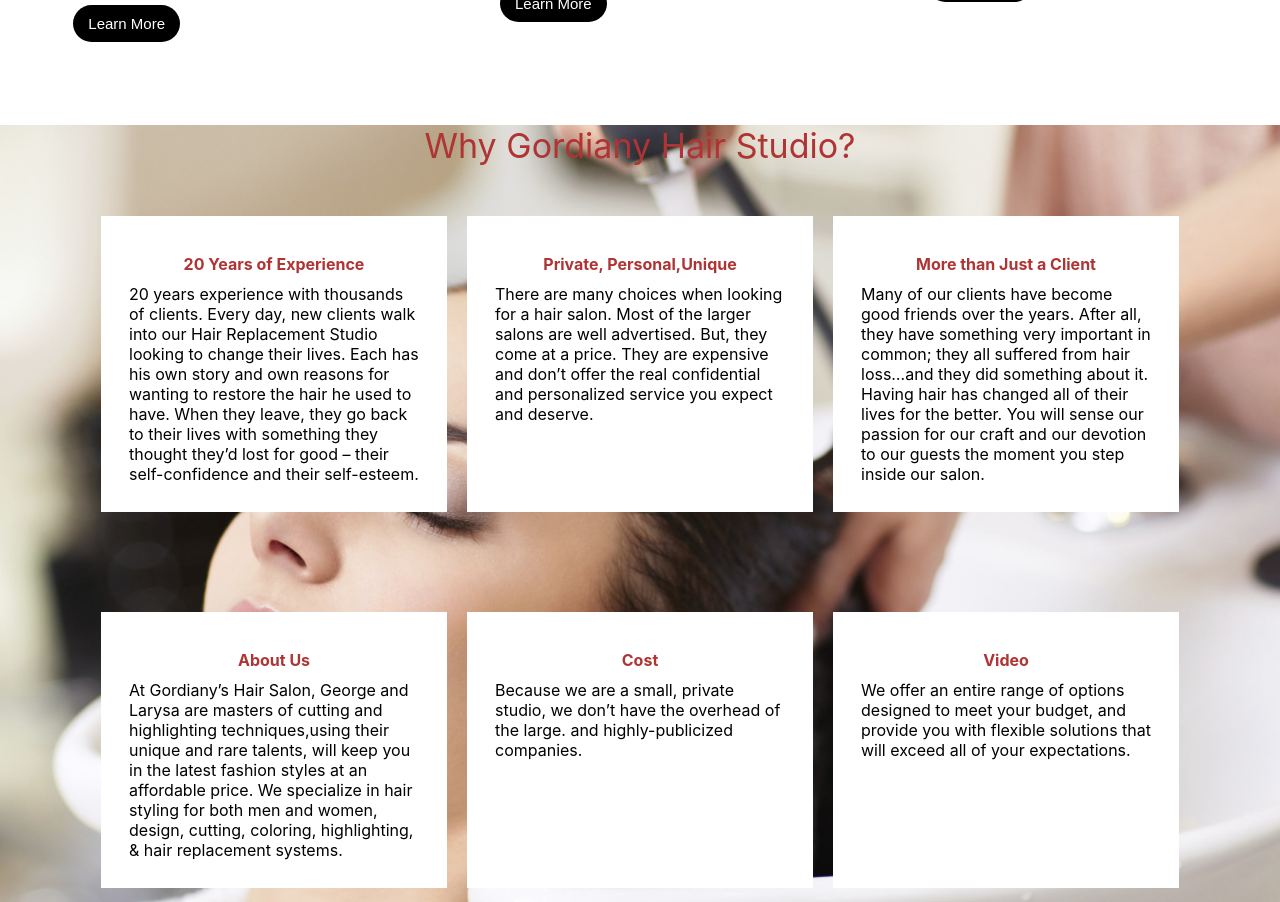
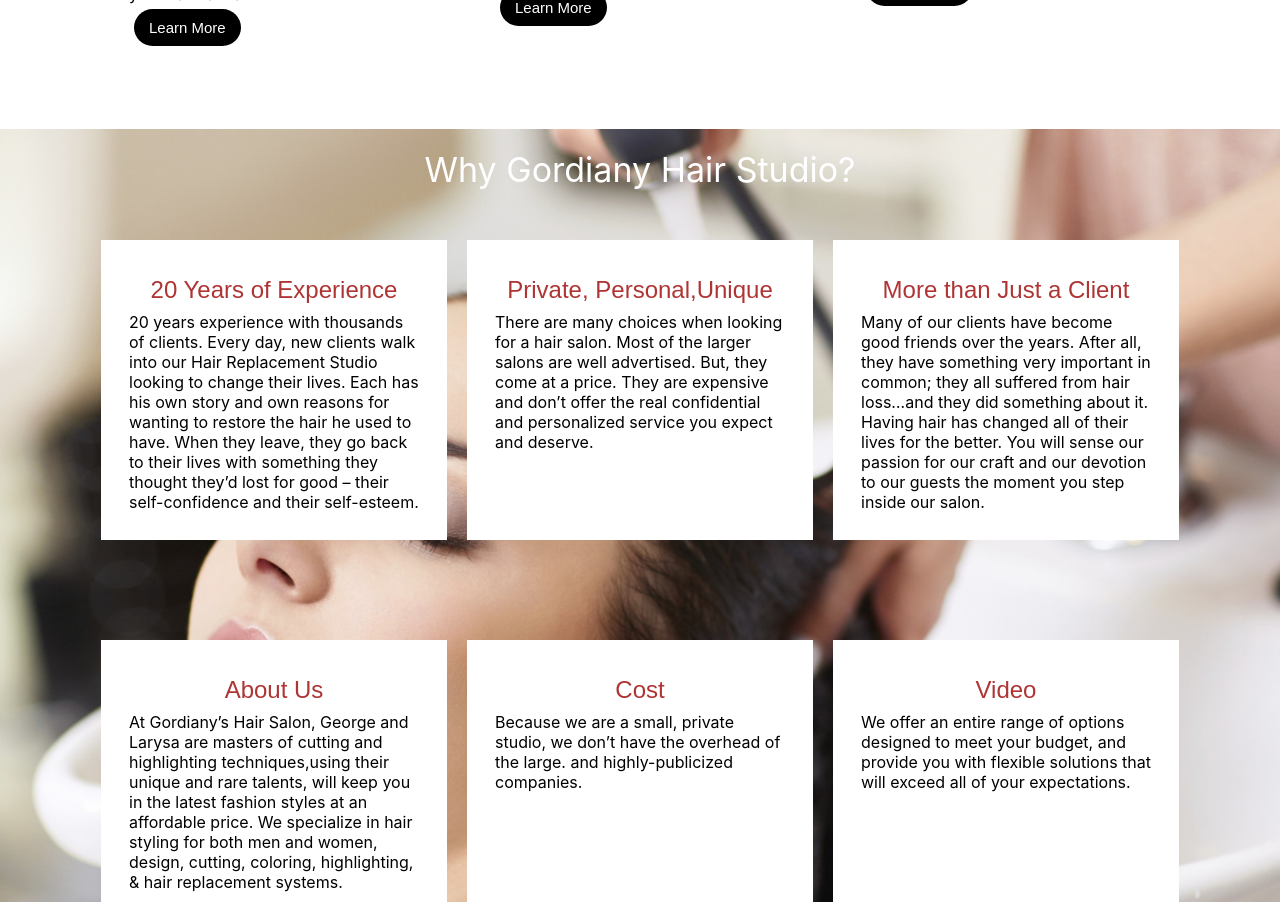
Before and after one commit to Graeme-Parker-Smith/hair-final, a React (Create React App) app: page / in a window 1280 px wide. Shown: the part 1560-2462 px from the top of the page. Built offline with nearby package versions, Linux system fonts and the light colour scheme.

Commit message:
update styles

```diff
--- a/src/components/Card/Card.css
+++ b/src/components/Card/Card.css
@@ -13,7 +13,11 @@
 .card > h4 {
     color: #af3434;
     text-align: center;
-    margin: 10px;
+	margin: 10px;
+	/* font-size: 16px; */
+	font-family: Arial, Helvetica, sans-serif;
+	line-height: 24px;
+	font-weight: 700;
 }
 
 .card-img {
--- a/src/components/Card/Card.js
+++ b/src/components/Card/Card.js
@@ -2,11 +2,11 @@
 import './Card.css';
 import CoolButton from '../CoolButton/CoolButton';
 
-export default ({ imgName = false, header = 'Hello', text = 'Hello', hasButton = false }) => {
+export default ({ imgName = false, header = 'Hello', text = 'Hello', hasButton = false, headerSize = '16px', headerWeight = 700 }) => {
 	return (
 		<div className="card">
 			{imgName && <img className="card-img" src={require(`../../images/${imgName}.jpg`)} alt="beautiful hair" />}
-			<h4>{header}</h4>
+			<h4 style={{fontSize: headerSize, fontWeight: headerWeight}}>{header}</h4>
 			<p>{text}</p>
 			{/* <div className="btn-outline" >Learn More</div> */}
 			{hasButton && <CoolButton />}
--- a/src/components/CardSection/CardSection.css
+++ b/src/components/CardSection/CardSection.css
@@ -1,7 +1,7 @@
 .card-section {
 	/* margin: 75px; */
 	display: flex;
-	justify-content: space-around;
+	justify-content: center;
 	flex-wrap: wrap;
 }
 
--- a/src/components/Footer/Footer.css
+++ b/src/components/Footer/Footer.css
@@ -1,5 +1,5 @@
 .footer {
-	height: 600px;
+	height: 350px;
 	background-color: black;
 	text-align: center;
     color: white;
--- a/src/components/GridDisplay/GridDisplay.css
+++ b/src/components/GridDisplay/GridDisplay.css
@@ -18,7 +18,8 @@
 	font-size: 34px;
 	align-self: center;
 	display: inline-block;
-	color: #af3434;
+	color: #fff;
+	margin-top: 20px;
 }
 
 .grid-container {
--- a/src/components/GridDisplay/GridDisplay.js
+++ b/src/components/GridDisplay/GridDisplay.js
@@ -27,12 +27,12 @@
 				<span>Why Gordiany Hair Studio?</span>
 			</div>
 			<div className="grid-container">
-				<Card header={cardHeaders[0]} text={cardTexts[0]} />
-				<Card header={cardHeaders[1]} text={cardTexts[1]} />
-				<Card header={cardHeaders[2]} text={cardTexts[2]} />
-				<Card header={cardHeaders[3]} text={cardTexts[3]} />
-				<Card header={cardHeaders[4]} text={cardTexts[4]} />
-				<Card header={cardHeaders[5]} text={cardTexts[5]} />
+				<Card headerSize='24px' headerWeight={400} header={cardHeaders[0]} text={cardTexts[0]} />
+				<Card headerSize='24px' headerWeight={400} header={cardHeaders[1]} text={cardTexts[1]} />
+				<Card headerSize='24px' headerWeight={400} header={cardHeaders[2]} text={cardTexts[2]} />
+				<Card headerSize='24px' headerWeight={400} header={cardHeaders[3]} text={cardTexts[3]} />
+				<Card headerSize='24px' headerWeight={400} header={cardHeaders[4]} text={cardTexts[4]} />
+				<Card headerSize='24px' headerWeight={400} header={cardHeaders[5]} text={cardTexts[5]} />
 			</div>
 		</div>
 	);
```
